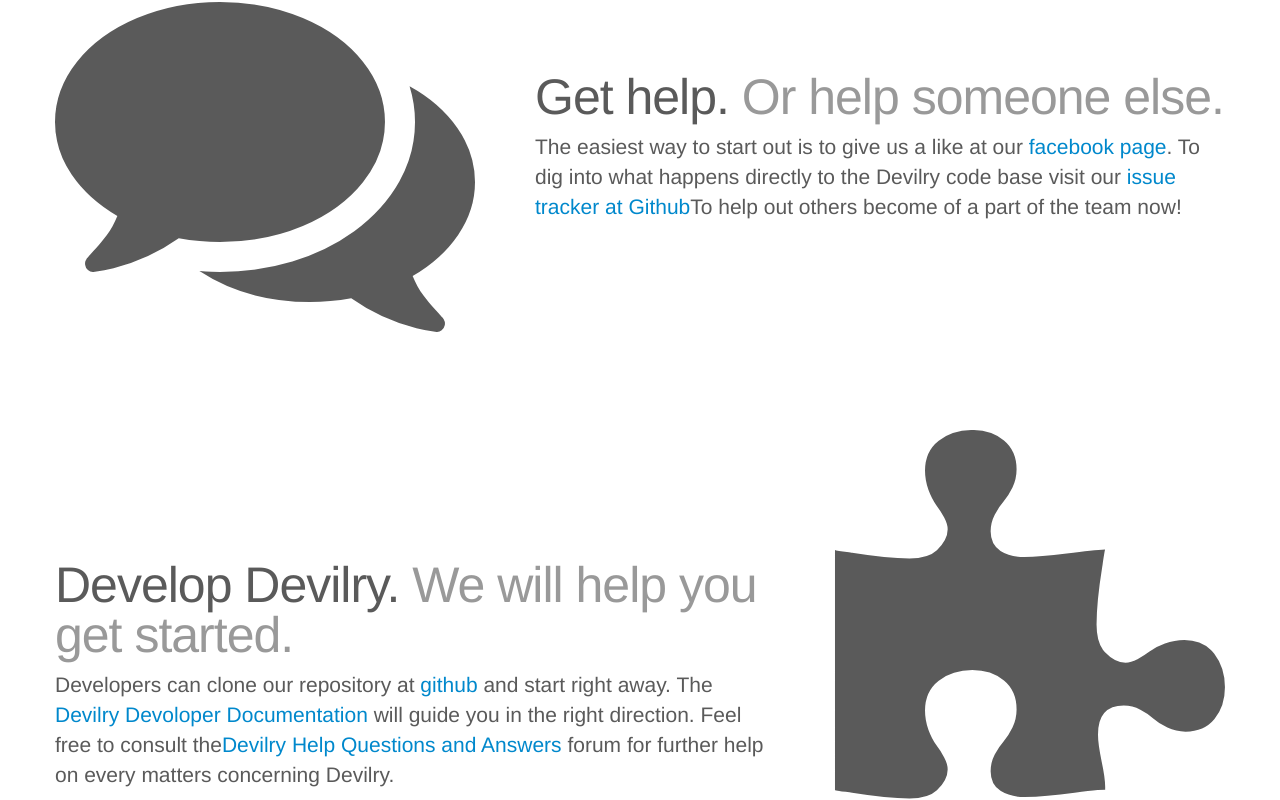
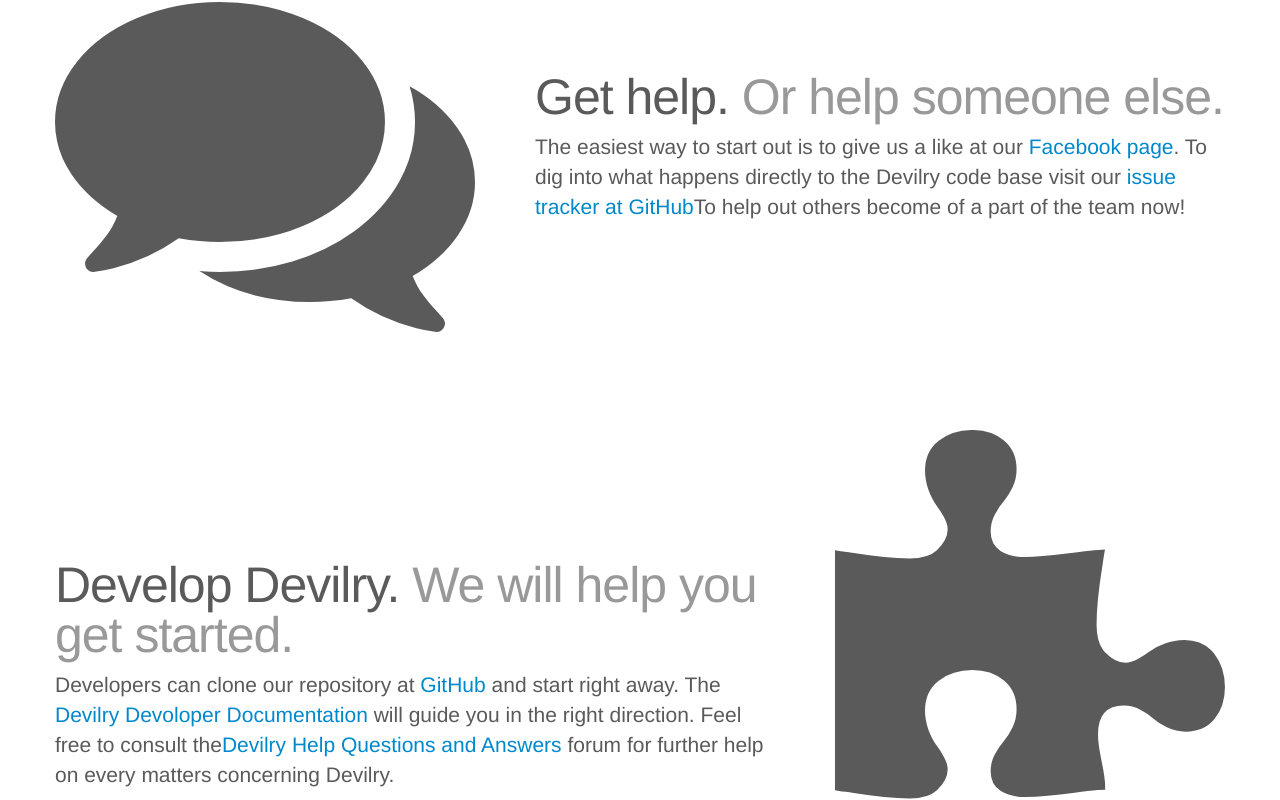
Before and after one commit to devilry/devilry.github.com, a Jekyll site: the page built from index.html, in a window 1280 px wide and 1400 px high, scrolled down 2150 px. Shown: the part 250-1050 px from the top of the window. Built offline with Jekyll 4.4.1, drawn with Linux system fonts in a browser that asks for light colours.

```diff
--- a/index.html
+++ b/index.html
@@ -183,10 +183,10 @@ title: Devilry
 
       <p class="lead">
         The easiest way to start out is to give us a like at our
-        <a href="https://www.facebook.com/DevilryProsjektet">facebook page</a>. To dig into what happens directly to the
+        <a href="https://www.facebook.com/DevilryProsjektet">Facebook page</a>. To dig into what happens directly to the
         Devilry code base visit
         our <a href="https://github.com/devilry/devilry-django/issues?state=open">issue
-        tracker at Github</a>To help
+        tracker at GitHub</a>To help
         out others become of a part of the team now!
       </p>
 
@@ -200,7 +200,7 @@ title: Devilry
         <h2>Develop Devilry. <span class="muted">We will help you get started.</span></h2>
         <p class="lead">
 
-          Developers can clone our repository at <a href="https://github.com/devilry/devilry-django">github</a> and start right away. The <a href="http://devilry.readthedocs.org/en/latest/">Devilry Devoloper Documentation</a> will guide you in the right direction. Feel free to consult the<a href="https://groups.google.com/forum/#!forum/devilry-help">Devilry Help Questions and Answers</a> forum for further help on every matters concerning Devilry.
+          Developers can clone our repository at <a href="https://github.com/devilry/devilry-django">GitHub</a> and start right away. The <a href="http://devilry.readthedocs.org/en/latest/">Devilry Devoloper Documentation</a> will guide you in the right direction. Feel free to consult the<a href="https://groups.google.com/forum/#!forum/devilry-help">Devilry Help Questions and Answers</a> forum for further help on every matters concerning Devilry.
 </p>
         <p>The Devilry source code is available at our repository under the BSD license, which is an open source license.</p>
         <p><a href="https://github.com/devilry/devilry-django/wiki/Developer">Developer Wiki</a></p>
```
